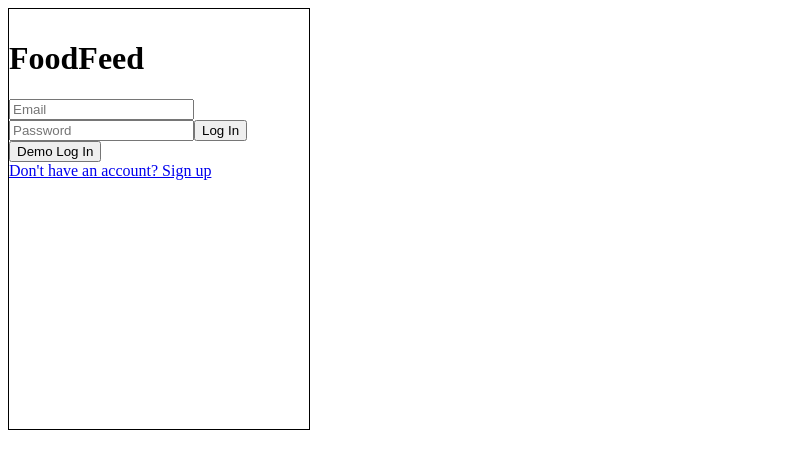
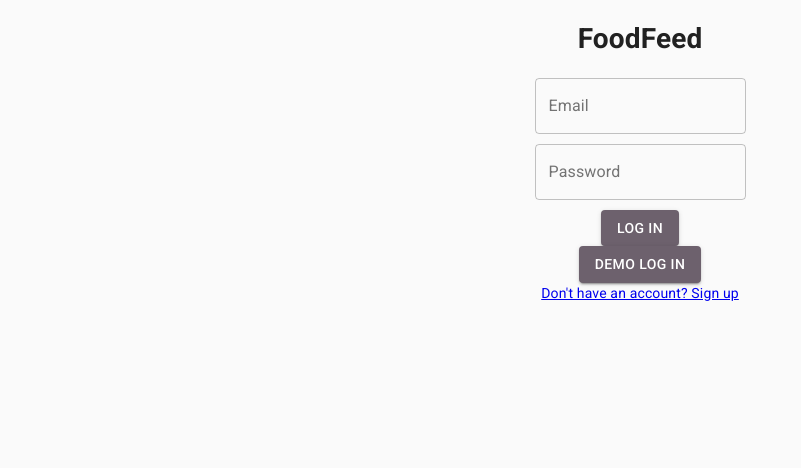
Before and after one commit to lkang97/FoodFeed, a React (Create React App) app: page / in a window 1280 px wide. Shown: the top 468 px of the page, without its empty margins (0-801 px from the left). Built offline with nearby package versions, Linux system fonts and the light colour scheme; no server answers.

Commit message:
Create custom material ui theme

```diff
--- a/public/index.html
+++ b/public/index.html
@@ -3,6 +3,14 @@
   <head>
     <meta charset="utf-8" />
     <title>FoodFeed</title>
+    <link
+      rel="stylesheet"
+      href="https://fonts.googleapis.com/css?family=Roboto:300,400,500,700&display=swap"
+    />
+    <link
+      rel="stylesheet"
+      href="https://fonts.googleapis.com/icon?family=Material+Icons"
+    />
   </head>
   <body>
     <div id="root"></div>
--- a/src/AppWithContext.js
+++ b/src/AppWithContext.js
@@ -1,7 +1,11 @@
 import React, { useState } from "react";
+
+import CssBaseline from "@material-ui/core/CssBaseline";
+
 import App from "./App";
 import { UserContext } from "./UserContext";
 import { apiBaseUrl } from "./config";
+import Theme from "./Theme";
 
 const AppWithContext = () => {
   const localStorageToken = localStorage.getItem("food-feed-token");
@@ -17,9 +21,13 @@ const AppWithContext = () => {
   };
 
   return (
-    <UserContext.Provider value={{ authToken, userId, needLogin, signIn }}>
-      <App />
-    </UserContext.Provider>
+    <CssBaseline>
+      <Theme>
+        <UserContext.Provider value={{ authToken, userId, needLogin, signIn }}>
+          <App />
+        </UserContext.Provider>
+      </Theme>
+    </CssBaseline>
   );
 };
 
--- /dev/null
+++ b/src/Theme.js
@@ -0,0 +1,27 @@
+import React from "react";
+import { createMuiTheme } from "@material-ui/core/styles";
+import { ThemeProvider } from "@material-ui/core";
+
+const theme = createMuiTheme({
+  palette: {
+    primary: {
+      light: "#9b8e9b",
+      main: "#6d616d",
+      dark: "#423742",
+      contrastText: "#ffffff",
+    },
+    secondary: {
+      light: "#52c7b8",
+      main: "#009688",
+      dark: "#00675b",
+      contrastText: "#000000",
+    },
+    // type: "dark",
+  },
+});
+
+const Theme = (props) => {
+  return <ThemeProvider theme={theme}>{props.children}</ThemeProvider>;
+};
+
+export default Theme;
--- a/src/components/LoginForm.js
+++ b/src/components/LoginForm.js
@@ -4,7 +4,23 @@ import { Redirect } from "react-router-dom";
 import { UserContext } from "../UserContext";
 import { apiBaseUrl } from "../config";
 
+import { makeStyles } from "@material-ui/core/styles";
+import { TextField, Button } from "@material-ui/core/";
+
+const useStyles = makeStyles((theme) => ({
+  form: {
+    display: "flex",
+    flexDirection: "column",
+    alignItems: "center",
+  },
+  inputFields: {
+    paddingBottom: "10px",
+  },
+}));
+
 const LoginForm = () => {
+  const classes = useStyles();
+
   const { signIn } = useContext(UserContext);
   const [loggedIn, setLoggedIn] = useState(false);
   const [email, setEmail] = useState();
@@ -36,23 +52,47 @@ const LoginForm = () => {
 
   return (
     <div>
-      <form onSubmit={handleSubmit}>
+      <form className={classes.form} onSubmit={handleSubmit}>
+        <div className="splash-logo">
+          <h1>FoodFeed</h1>
+        </div>
+        <TextField
+          className={classes.inputFields}
+          color="secondary"
+          label="Email"
+          variant="outlined"
+        >
           <input
             type="email"
             placeholder="Email"
             value={email}
             onChange={updateEmail}
           />
+        </TextField>
+        <TextField
+          className={classes.inputFields}
+          color="secondary"
+          label="Password"
+          variant="outlined"
+        >
           <input
             type="password"
             placeholder="Password"
             value={password}
             onChange={updatePassword}
           />
-        <button className="form-buttons" type="submit">
+        </TextField>
+        <Button
+          color="primary"
+          variant="contained"
+          className="form-buttons"
+          type="submit"
+        >
           Log In
-        </button>
-        <button className="form-buttons">Demo Log In</button>
+        </Button>
+        <Button color="primary" variant="contained" className="form-buttons">
+          Demo Log In
+        </Button>
         <div>
           <a href="/signup">Don't have an account? Sign up</a>
         </div>
--- a/src/components/NavBar.js
+++ b/src/components/NavBar.js
@@ -24,6 +24,8 @@ const useStyles = makeStyles((theme) => ({
     },
   },
   search: {
+    display: "flex",
+    alignSelf: "center",
     position: "relative",
     borderRadius: theme.shape.borderRadius,
     backgroundColor: fade(theme.palette.common.white, 0.15),
@@ -58,18 +60,6 @@ const useStyles = makeStyles((theme) => ({
     width: "100%",
     [theme.breakpoints.up("md")]: {
       width: "20ch",
-    },
-  },
-  sectionDesktop: {
-    display: "none",
-    [theme.breakpoints.up("md")]: {
-      display: "flex",
-    },
-  },
-  sectionMobile: {
-    display: "flex",
-    [theme.breakpoints.up("md")]: {
-      display: "none",
     },
   },
 }));
--- a/src/components/Splash.js
+++ b/src/components/Splash.js
@@ -6,9 +6,6 @@ const Splash = () => {
     <div className="splash">
       <div className="splash-img"></div>
       <div className="splash-form-container">
-        <div className="splash-logo">
-          <h1>FoodFeed</h1>
-        </div>
         <div className="splash-form">
           <LoginForm />
         </div>
--- a/src/index.css
+++ b/src/index.css
@@ -1,12 +1 @@
 /* TODO Add site wide styles */
-
-.splash-form-container {
-  background-color: white;
-  border: 1px solid black;
-  height: 400px;
-  width: 300px;
-  justify-content: center;
-  align-items: center;
-  padding: 10px 0;
-  margin: 0 0 10px;
-}
```
Lines whose indentation alone changed are shown as unchanged.
